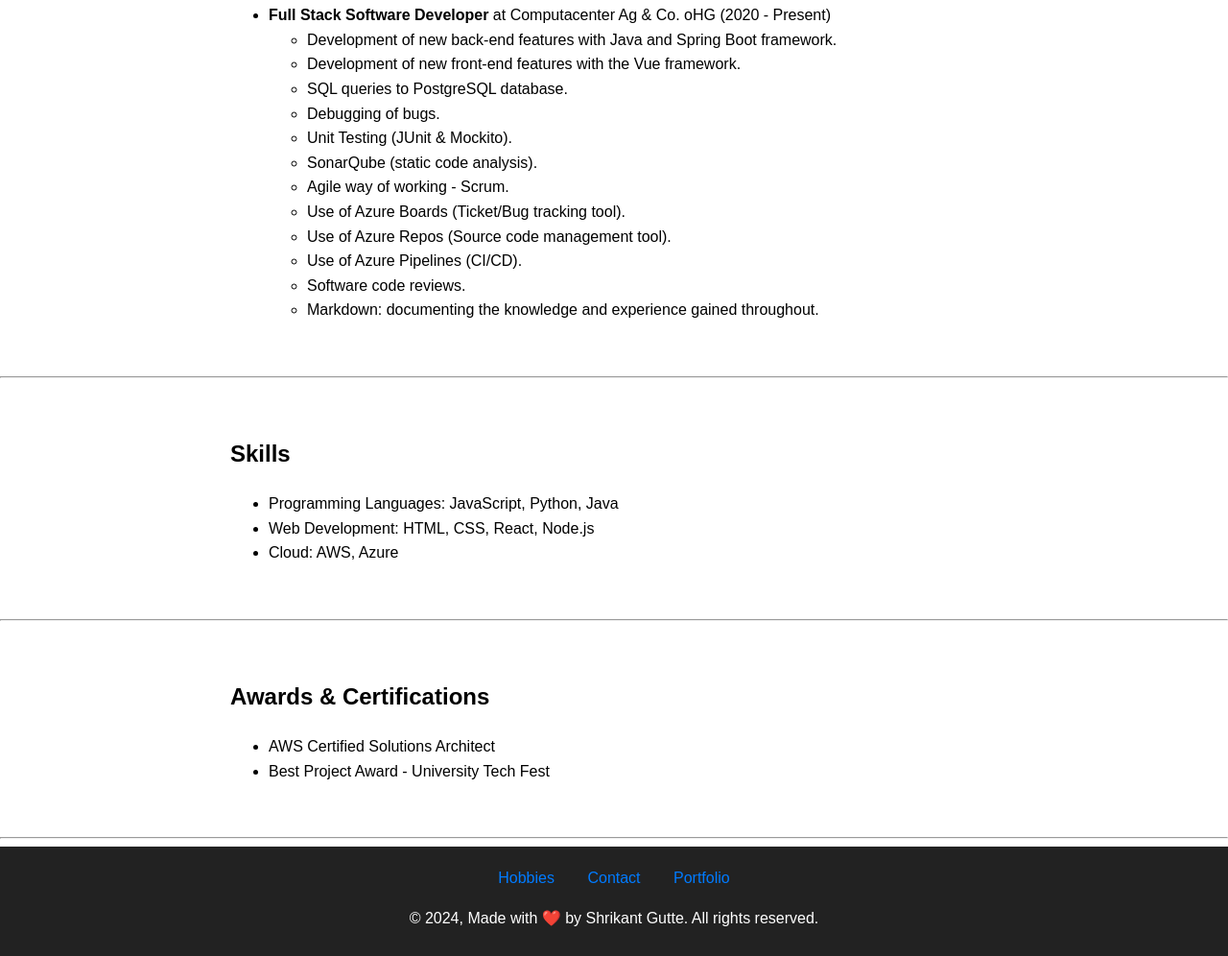
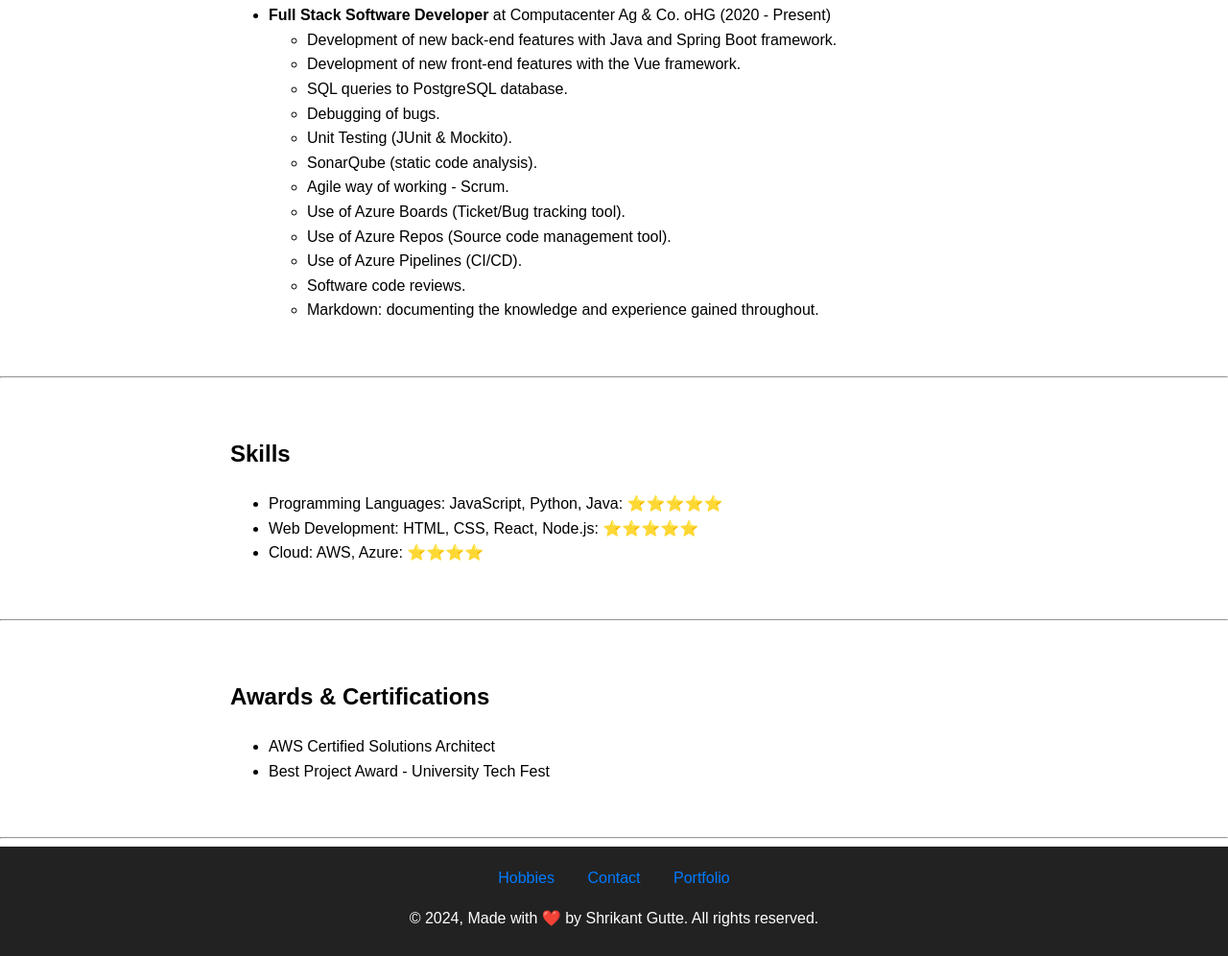
Before and after one commit to saacertificate1403/My-Portfolio, a plain HTML site: page index.html in a window 1280 px wide. Shown: the part 897-1893 px from the top of the page at 96% size. Drawn offline with Linux system fonts and the light colour scheme.

Commit message:
Update index.html

```diff
--- a/index.html
+++ b/index.html
@@ -108,9 +108,9 @@
 <section>
     <h2>Skills</h2>
     <ul>
-        <li>Programming Languages: JavaScript, Python, Java</li>
-        <li>Web Development: HTML, CSS, React, Node.js</li>
-        <li>Cloud: AWS, Azure</li>
+        <li>Programming Languages: JavaScript, Python, Java: ⭐️⭐️⭐️⭐️⭐️</li>
+        <li>Web Development: HTML, CSS, React, Node.js: ⭐️⭐️⭐️⭐️⭐️</li>
+        <li>Cloud: AWS, Azure: ⭐️⭐️⭐️⭐️</li>
     </ul>
 </section>
 
```
